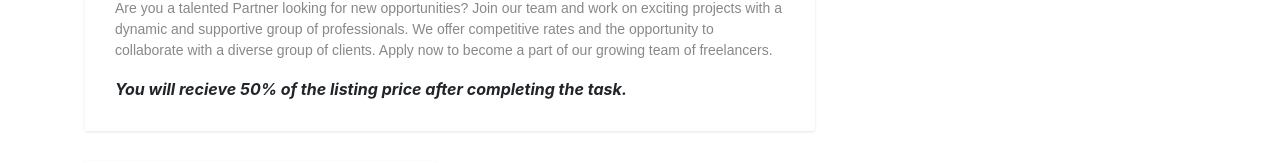
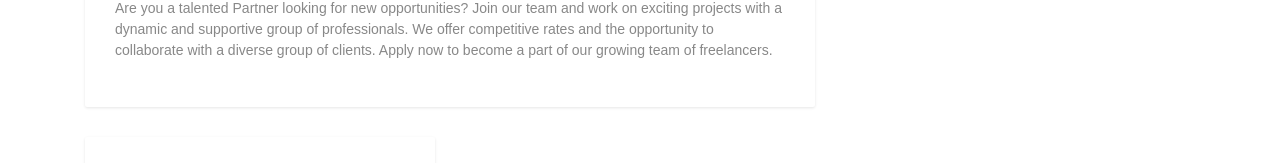
Before and after one commit to ancoreraj/tpc-client, a Next.js app: page /freelance in a window 1280 px wide. Shown: the part 299-462 px from the top of the page. Built offline with nearby package versions, Linux system fonts and the light colour scheme; no server answers; sample sign-in values are in the browser's storage; a web font is replaced by a local one.

Commit message:
Partner price percentage removed

```diff
--- a/pages/freelance.js
+++ b/pages/freelance.js
@@ -168,7 +168,6 @@ const FreeLance = () => {
                         <div class="widget welcome-message">
                             <h2>Join us as a <b>Partner</b></h2>
                             <p>Are you a talented Partner looking for new opportunities? Join our team and work on exciting projects with a dynamic and supportive group of professionals. We offer competitive rates and the opportunity to collaborate with a diverse group of clients. Apply now to become a part of our growing team of freelancers.</p>
-                            <div><b><i>You will recieve 50% of the listing price after completing the task.</i></b></div>
                         </div>
                         <div class="row">
                             <div class="col-lg-6 col-md-6">
```
